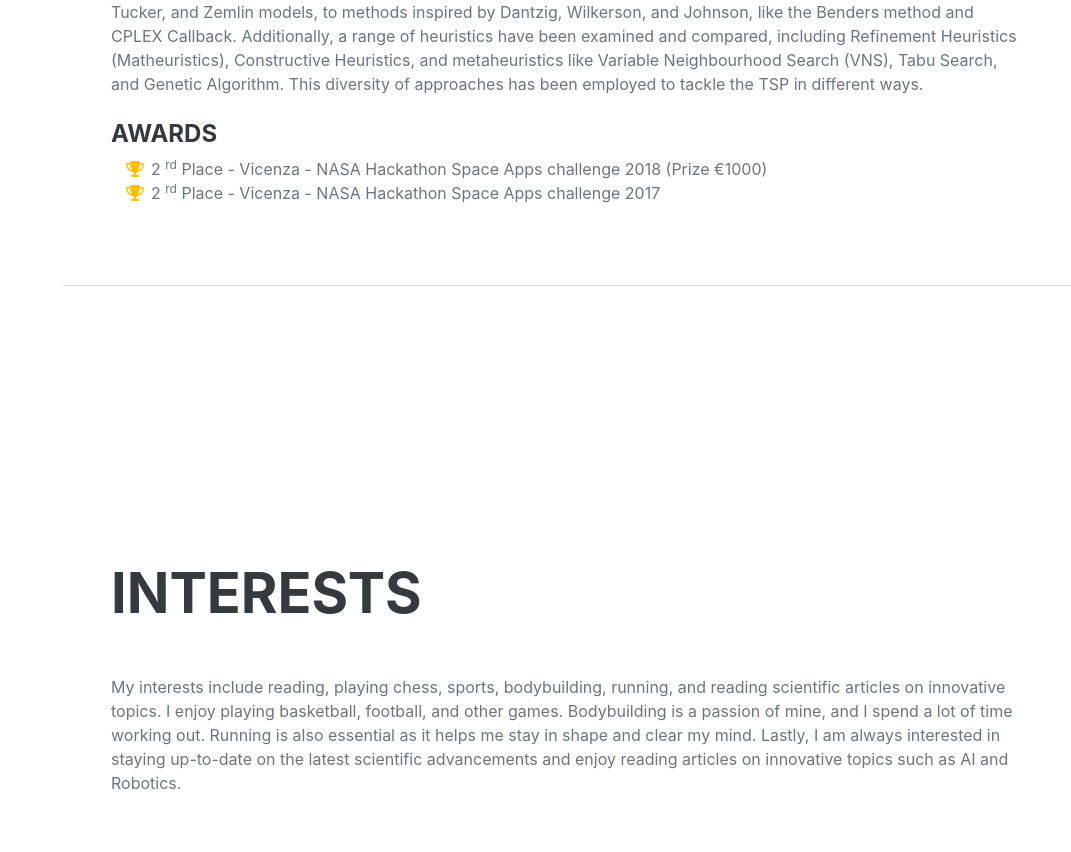
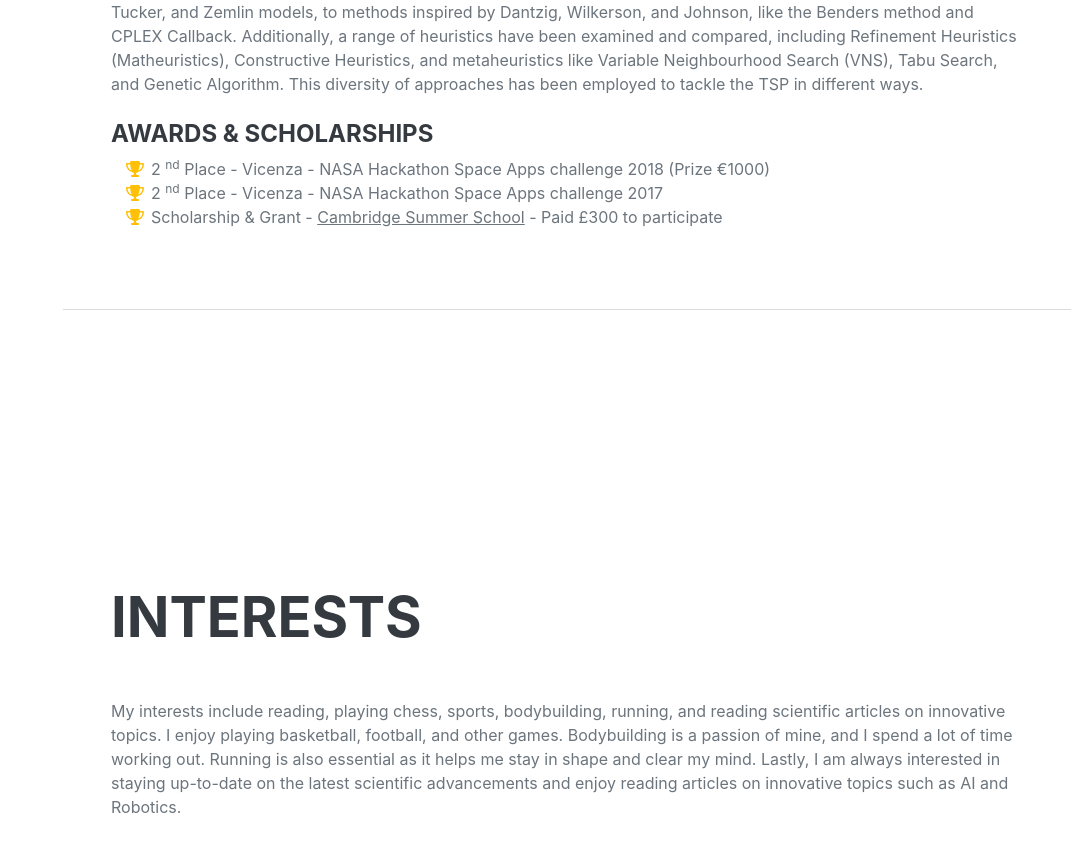
Before and after one commit to mirovix/mirovix.github.io, a website: page dist/index.html in a window 1280 px wide. Shown: the part 6224-7076 px from the top of the page, without its empty margins (209-1280 px from the left). Drawn offline with nearby package versions, Linux system fonts and the light colour scheme; a web font is replaced by a local one.

Commit message:
feat: cambridge scholarship

```diff
--- a/dist/index.html
+++ b/dist/index.html
@@ -264,21 +264,26 @@
                             </h4>
                             The work focuses on solving the Travelling Salesman Problem (TSP) using various techniques implemented in the C programming language. The approaches span from optimal solutions based on compact models, such as the Miller, Tucker, and Zemlin models, to methods inspired by Dantzig, Wilkerson, and Johnson, like the Benders method and CPLEX Callback. Additionally, a range of heuristics have been examined and compared, including Refinement Heuristics (Matheuristics), Constructive Heuristics, and metaheuristics like Variable Neighbourhood Search (VNS), Tabu Search, and Genetic Algorithm. This diversity of approaches has been employed to tackle the TSP in different ways.
                             <br><br>
-                            <h4>Awards</h4>
+                            <h4>Awards & Scholarships</h4>
                             <ul class="fa-ul mb-0">
                                 <li>
                                     <span class="fa-li"><i class="fas fa-trophy text-warning"></i></span>
                                     2
-                                    <sup>rd</sup>
+                                    <sup>nd</sup>
                                     Place - Vicenza - NASA Hackathon Space Apps challenge 2018 (Prize €1000)
                                 </li>
                                 <li>
                                     <span class="fa-li"><i class="fas fa-trophy text-warning"></i></span>
                                     2
-                                    <sup>rd</sup>
+                                    <sup>nd</sup>
                                     Place - Vicenza - NASA Hackathon Space Apps challenge 2017
                                 </li>
+                                <li>
+                                    <span class="fa-li"><i class="fas fa-trophy text-warning"></i></span>
+                                    Scholarship & Grant - <a href="https://www.ellis.eng.cam.ac.uk/summer-school/" target="_blank">Cambridge Summer School</a> - Paid £300 to participate
+                                </li>
                             </ul>
+
                 </div>
             </section>
             <hr class="m-0" />
```
